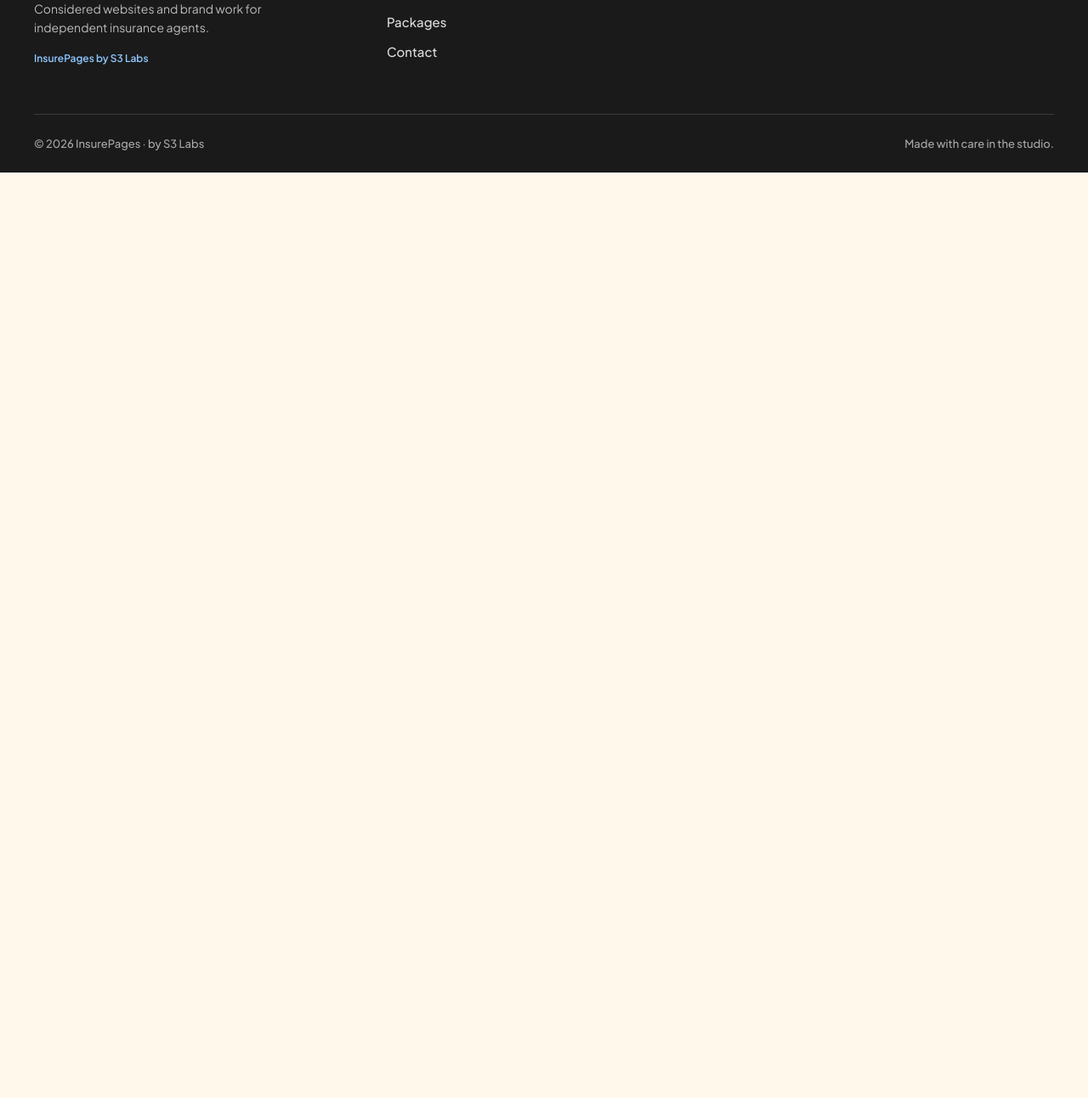
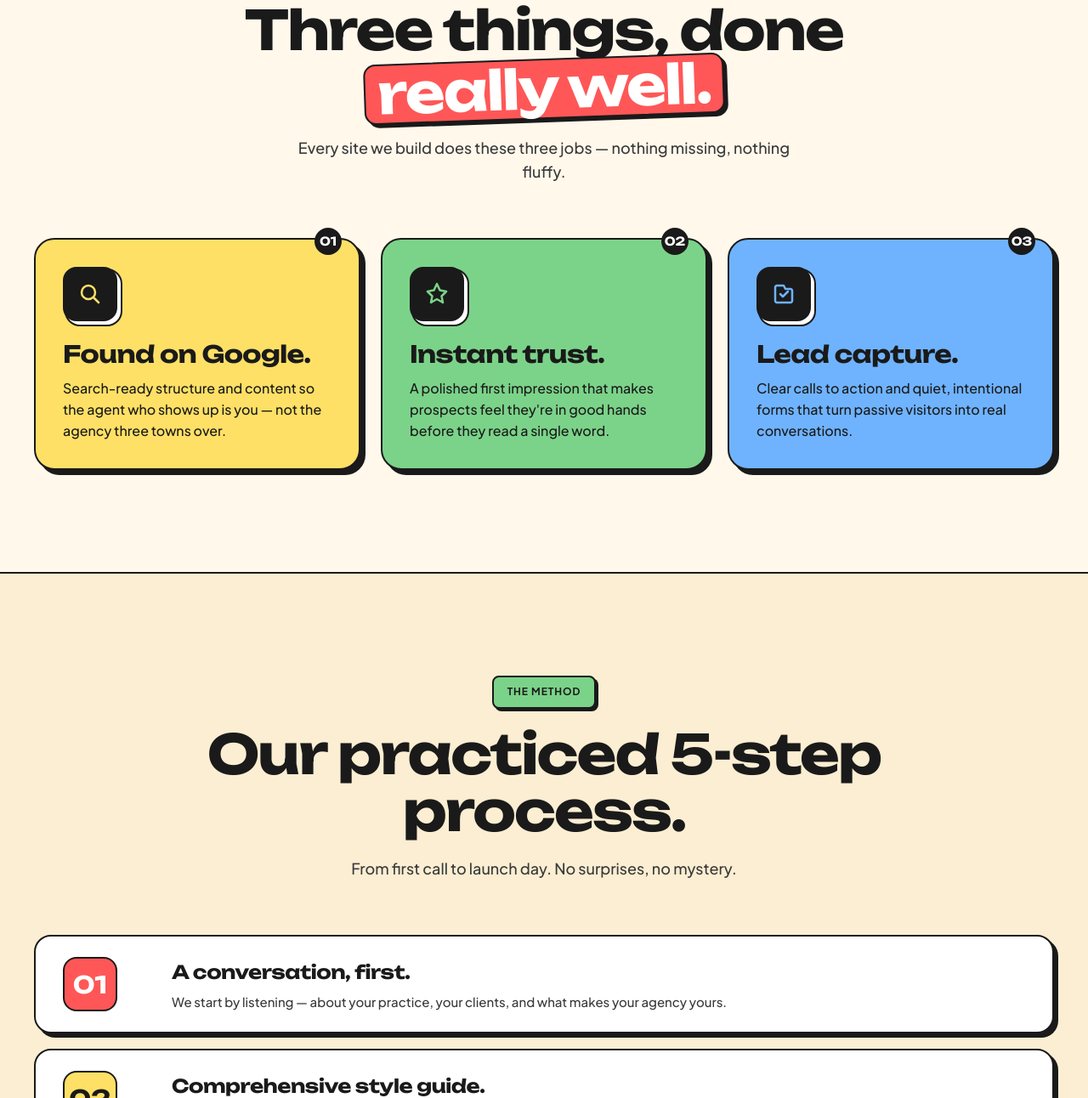
Before and after one commit to TomsTools11/insure-pages, an Astro site in the folder site/: page / in a window 1280 px wide. Shown: the part 1114-2406 px from the top of the page at 85% size. Before the commit the page ends 1317 px from the top, so only its background shows below. Built offline with nearby package versions, Linux system fonts and the light colour scheme; Astro itself is replaced by a stand-in of ours.

Commit message:
Add Pillars and Method sections with copy fixes
Co-Authored-By: Claude Opus 4.8 <noreply@anthropic.com>

```diff
--- /dev/null
+++ b/site/src/components/Method.astro
@@ -0,0 +1,123 @@
+<section class="method" id="method">
+  <div class="container">
+    <div class="section-head">
+      <span class="section-eyebrow" style="background: var(--green);">The method</span>
+      <h2 class="section-title">Our practiced 5-step process.</h2>
+      <p class="section-sub">From first call to launch day. No surprises, no mystery.</p>
+    </div>
+    <ol class="method-list">
+      <li class="method-row">
+        <div class="method-num" aria-hidden="true">01</div>
+        <div>
+          <h3 class="method-step">A conversation, first.</h3>
+          <p class="method-detail">
+            We start by listening — about your practice, your clients, and what
+            makes your agency yours.
+          </p>
+        </div>
+      </li>
+      <li class="method-row">
+        <div class="method-num" aria-hidden="true">02</div>
+        <div>
+          <h3 class="method-step">Comprehensive style guide.</h3>
+          <p class="method-detail">
+            A 20+ page detailed style guide that includes website direction,
+            color palette, and branding.
+          </p>
+        </div>
+      </li>
+      <li class="method-row">
+        <div class="method-num" aria-hidden="true">03</div>
+        <div>
+          <h3 class="method-step">Design &amp; build.</h3>
+          <p class="method-detail">
+            We design and build the site — measured, considered, and made to
+            load fast and rank well from day one.
+          </p>
+        </div>
+      </li>
+      <li class="method-row">
+        <div class="method-num" aria-hidden="true">04</div>
+        <div>
+          <h3 class="method-step">Review &amp; refine.</h3>
+          <p class="method-detail">
+            A working draft to walk through together. We revise until every
+            section earns its place.
+          </p>
+        </div>
+      </li>
+      <li class="method-row">
+        <div class="method-num" aria-hidden="true">05</div>
+        <div>
+          <h3 class="method-step">Launch — and onward.</h3>
+          <p class="method-detail">
+            We hand you the keys and stay on hand. The site is yours, always.
+          </p>
+        </div>
+      </li>
+    </ol>
+  </div>
+</section>
+
+<style>
+  .method {
+    padding: 120px 0;
+    background: var(--cream-deep);
+    border-top: 2px solid var(--ink);
+    border-bottom: 2px solid var(--ink);
+  }
+  .method-list {
+    display: flex;
+    flex-direction: column;
+    gap: 18px;
+    list-style: none;
+  }
+  .method-row {
+    display: grid;
+    grid-template-columns: 96px 1fr;
+    gap: 32px;
+    align-items: center;
+    background: #fff;
+    border: 2px solid var(--ink);
+    border-radius: 20px;
+    padding: 24px 32px;
+    box-shadow: 5px 5px 0 var(--ink);
+    transition: all 0.15s ease;
+  }
+  .method-row:hover { transform: translate(-2px, -2px); box-shadow: 7px 7px 0 var(--ink); }
+  .method-num {
+    width: 64px;
+    height: 64px;
+    border-radius: 16px;
+    border: 2px solid var(--ink);
+    display: flex;
+    align-items: center;
+    justify-content: center;
+    font-family: "Unbounded", sans-serif;
+    font-weight: 700;
+    font-size: 28px;
+    color: var(--ink);
+  }
+  .method-row:nth-child(1) .method-num { background: var(--red); color: #fff; }
+  .method-row:nth-child(2) .method-num { background: var(--yellow); }
+  .method-row:nth-child(3) .method-num { background: var(--green); }
+  .method-row:nth-child(4) .method-num { background: var(--blue); }
+  .method-row:nth-child(5) .method-num { background: var(--lavender); }
+  .method-step {
+    font-family: "Unbounded", sans-serif;
+    font-weight: 700;
+    font-size: 22px;
+    letter-spacing: -0.02em;
+    margin-bottom: 6px;
+  }
+  .method-detail {
+    font-size: 15px;
+    color: #3a3a3a;
+    font-weight: 500;
+    line-height: 1.55;
+  }
+  @media (max-width: 900px) {
+    .method { padding: 72px 0; }
+    .method-row { grid-template-columns: 1fr; gap: 12px; text-align: left; }
+  }
+</style>
--- /dev/null
+++ b/site/src/components/Pillars.astro
@@ -0,0 +1,167 @@
+<section class="build" id="build">
+  <div class="container">
+    <div class="section-head">
+      <span class="section-eyebrow">What we build</span>
+      <h2 class="section-title">
+        Three things, done <em class="title-highlight">really well.</em>
+      </h2>
+      <p class="section-sub">
+        Every site we build does these three jobs — nothing missing, nothing fluffy.
+      </p>
+    </div>
+    <div class="build-grid">
+      <div class="build-card c1">
+        <span class="build-num" aria-hidden="true">01</span>
+        <div class="build-icon">
+          <svg
+            viewBox="0 0 32 32"
+            fill="none"
+            stroke="#FFE066"
+            stroke-width="2.5"
+            stroke-linecap="round"
+            stroke-linejoin="round"
+            aria-hidden="true"
+            focusable="false"
+          >
+            <circle cx="14" cy="14" r="8"></circle>
+            <path d="M20 20l6 6"></path>
+          </svg>
+        </div>
+        <h3 class="build-name">Found on Google.</h3>
+        <p class="build-desc">
+          Search-ready structure and content so the agent who shows up is you —
+          not the agency three towns over.
+        </p>
+      </div>
+      <div class="build-card c2">
+        <span class="build-num" aria-hidden="true">02</span>
+        <div class="build-icon">
+          <svg
+            viewBox="0 0 32 32"
+            fill="none"
+            stroke="#7BD389"
+            stroke-width="2.5"
+            stroke-linecap="round"
+            stroke-linejoin="round"
+            aria-hidden="true"
+            focusable="false"
+          >
+            <path d="M16 4l3.5 7.5L27 13l-5.5 5.5L23 26l-7-4-7 4 1.5-7.5L5 13l7.5-1.5z"
+            ></path>
+          </svg>
+        </div>
+        <h3 class="build-name">Instant trust.</h3>
+        <p class="build-desc">
+          A polished first impression that makes prospects feel they're in good
+          hands before they read a single word.
+        </p>
+      </div>
+      <div class="build-card c3">
+        <span class="build-num" aria-hidden="true">03</span>
+        <div class="build-icon">
+          <svg
+            viewBox="0 0 32 32"
+            fill="none"
+            stroke="#6FB3FF"
+            stroke-width="2.5"
+            stroke-linecap="round"
+            stroke-linejoin="round"
+            aria-hidden="true"
+            focusable="false"
+          >
+            <path
+              d="M6 8c0-1 1-2 2-2h8l2 4h6c1 0 2 1 2 2v12c0 1-1 2-2 2H8c-1 0-2-1-2-2V8z"
+            ></path>
+            <path d="M12 16l3 3 6-6"></path>
+          </svg>
+        </div>
+        <h3 class="build-name">Lead capture.</h3>
+        <p class="build-desc">
+          Clear calls to action and quiet, intentional forms that turn passive
+          visitors into real conversations.
+        </p>
+      </div>
+    </div>
+  </div>
+</section>
+
+<style>
+  .build { padding: 120px 0; position: relative; }
+  .title-highlight {
+    font-style: normal;
+    background: var(--red);
+    color: #fff;
+    padding: 0 14px;
+    border-radius: 14px;
+    box-shadow: 4px 4px 0 var(--ink);
+    border: 2px solid var(--ink);
+    display: inline-block;
+    transform: rotate(-2deg);
+  }
+  .build-grid {
+    display: grid;
+    grid-template-columns: repeat(3, 1fr);
+    gap: 24px;
+  }
+  .build-card {
+    background: #fff;
+    border: 2px solid var(--ink);
+    border-radius: 24px;
+    padding: 32px;
+    box-shadow: 6px 6px 0 var(--ink);
+    transition: all 0.2s ease;
+    position: relative;
+  }
+  .build-card:hover { transform: translate(-3px, -3px); box-shadow: 9px 9px 0 var(--ink); }
+  .build-card.c1 { background: var(--yellow); }
+  .build-card.c2 { background: var(--green); }
+  .build-card.c3 { background: var(--blue); }
+  .build-icon {
+    width: 64px;
+    height: 64px;
+    background: var(--ink);
+    border-radius: 16px;
+    border: 2px solid var(--ink);
+    display: flex;
+    align-items: center;
+    justify-content: center;
+    margin-bottom: 24px;
+    box-shadow: 4px 4px 0 #fff, 4px 4px 0 2px var(--ink);
+  }
+  .build-icon svg { width: 32px; height: 32px; }
+  .build-name {
+    font-family: "Unbounded", sans-serif;
+    font-weight: 700;
+    font-size: 28px;
+    line-height: 1.1;
+    margin-bottom: 12px;
+    letter-spacing: -0.02em;
+  }
+  .build-desc {
+    font-size: 16px;
+    line-height: 1.55;
+    color: var(--ink);
+    font-weight: 500;
+  }
+  .build-num {
+    position: absolute;
+    top: -14px;
+    right: 20px;
+    background: var(--ink);
+    color: #fff;
+    width: 32px;
+    height: 32px;
+    border-radius: 50%;
+    display: flex;
+    align-items: center;
+    justify-content: center;
+    font-family: "Unbounded", sans-serif;
+    font-weight: 700;
+    font-size: 14px;
+    border: 2px solid var(--ink);
+  }
+  @media (max-width: 900px) {
+    .build { padding: 72px 0; }
+    .build-grid { grid-template-columns: 1fr; }
+  }
+</style>
--- a/site/src/pages/index.astro
+++ b/site/src/pages/index.astro
@@ -3,6 +3,8 @@ import Base from "../layouts/Base.astro";
 import Header from "../components/Header.astro";
 import Hero from "../components/Hero.astro";
 import TrustStrip from "../components/TrustStrip.astro";
+import Pillars from "../components/Pillars.astro";
+import Method from "../components/Method.astro";
 import Footer from "../components/Footer.astro";
 ---
 
@@ -14,6 +16,8 @@ import Footer from "../components/Footer.astro";
   <main id="main">
     <Hero />
     <TrustStrip />
+    <Pillars />
+    <Method />
   </main>
   <Footer />
 </Base>
```
Also changed, not shown: site/tests/content.test.mjs (added, +22 -0 lines).
